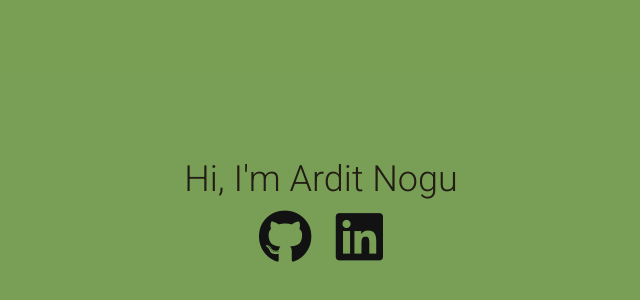
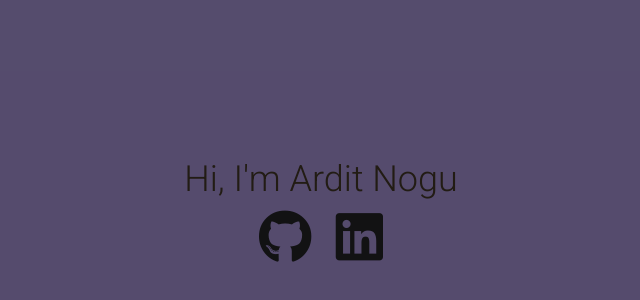
Before and after one commit to ardit-nogu/ardit-nogu.github.io, a plain HTML site: page index.html in a window 1280 px wide. Shown: the part 184-484 px from the top of the page, without its empty margins (319-959 px from the left). Drawn offline with Linux system fonts and the light colour scheme.

Commit message:
Update style.css

```diff
--- a/style.css
+++ b/style.css
@@ -42,7 +42,7 @@ main {
     justify-content: center;
     padding: 0 30px;
     text-align: center;
-    background: #437911b6;
+    background: #110433b6;
     color: #221c14;
 }
 
```
